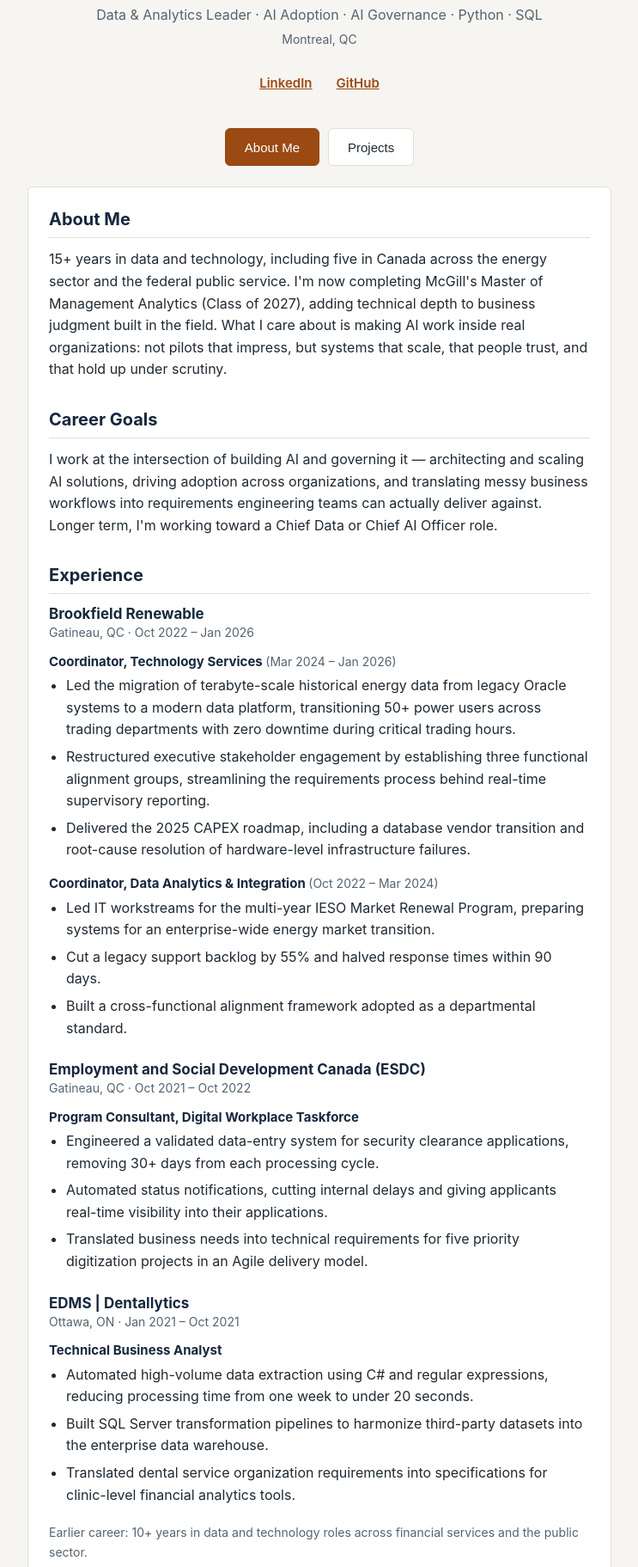
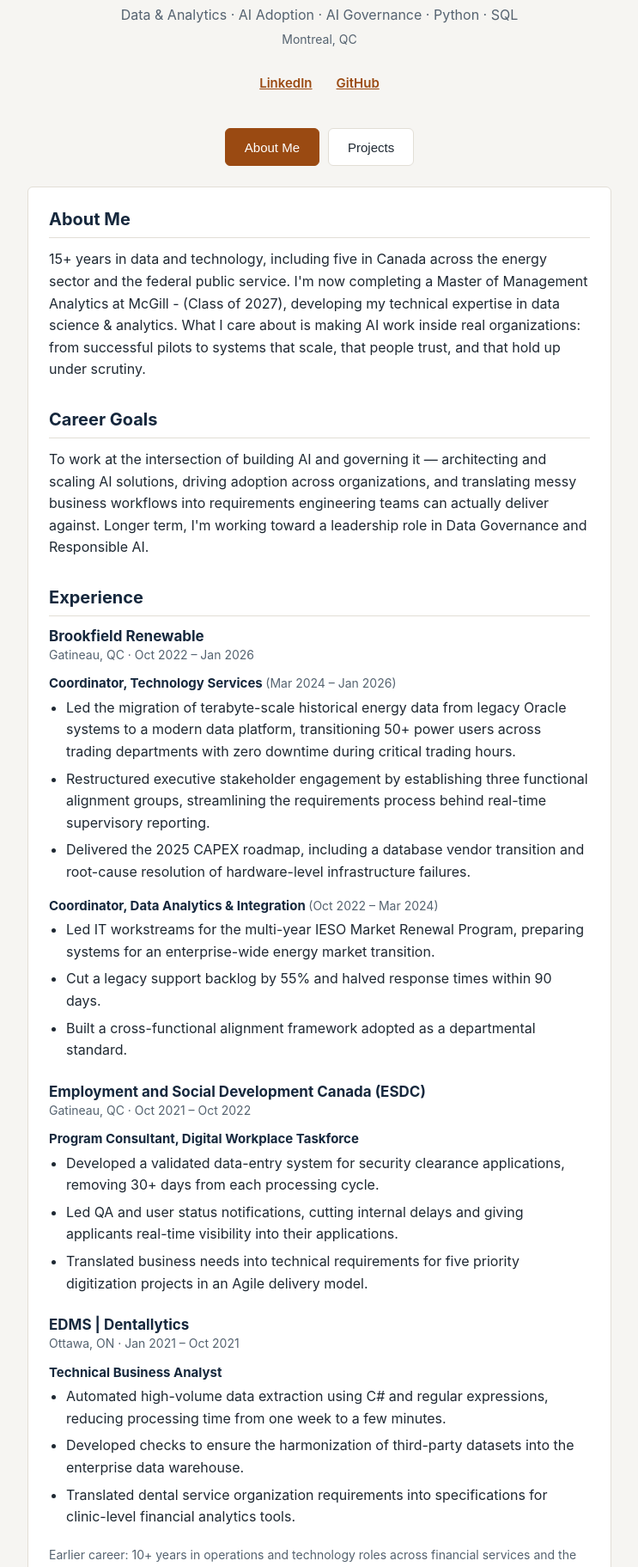
Before and after one commit to LoluPH/LoluPH.github.io, a plain HTML site: page index.html in a window 1280 px wide. Shown: the part 77-1900 px from the top of the page at 86% size, without its empty margins (268-1011 px from the left). Drawn offline with Linux system fonts and the light colour scheme.

Commit message:
Update index.html
"Made specific edits in my portfolio"

```diff
--- a/index.html
+++ b/index.html
@@ -287,7 +287,7 @@
       <header>
         <h1>Peace Isaac</h1>
         <p class="tagline">
-          Data & Analytics Leader · AI Adoption · AI Governance · Python · SQL
+          Data & Analytics · AI Adoption · AI Governance · Python · SQL
         </p>
         <p class="location">Montreal, QC</p>
 
@@ -325,10 +325,10 @@
             <p>
               15+ years in data and technology, including five in Canada
               across the energy sector and the federal public service. I'm
-              now completing McGill's Master of Management Analytics (Class
-              of 2027), adding technical depth to business judgment built in
-              the field. What I care about is making AI work inside real
-              organizations: not pilots that impress, but systems that
+              now completing a Master of Management Analytics at McGill - (Class
+              of 2027), developing my technical expertise in data science & analytics.
+              What I care about is making AI work inside real
+              organizations: from successful pilots to systems that
               scale, that people trust, and that hold up under scrutiny.
             </p>
           </section>
@@ -336,12 +336,12 @@
           <section>
             <h2>Career Goals</h2>
             <p>
-              I work at the intersection of building AI and governing it —
+              To work at the intersection of building AI and governing it —
               architecting and scaling AI solutions, driving adoption across
               organizations, and translating messy business workflows into
               requirements engineering teams can actually deliver against.
-              Longer term, I'm working toward a Chief Data or Chief AI
-              Officer role.
+              Longer term, I'm working toward a leadership role in Data Governance
+              and Responsible AI.
             </p>
           </section>
 
@@ -410,12 +410,12 @@
                 <h4>Program Consultant, Digital Workplace Taskforce</h4>
                 <ul>
                   <li>
-                    Engineered a validated data-entry system for security
+                    Developed a validated data-entry system for security
                     clearance applications, removing 30+ days from each
                     processing cycle.
                   </li>
                   <li>
-                    Automated status notifications, cutting internal delays
+                    Led QA and user  status notifications, cutting internal delays
                     and giving applicants real-time visibility into their
                     applications.
                   </li>
@@ -438,10 +438,10 @@
                   <li>
                     Automated high-volume data extraction using C# and
                     regular expressions, reducing processing time from one
-                    week to under 20 seconds.
+                    week to a few minutes.
                   </li>
                   <li>
-                    Built SQL Server transformation pipelines to harmonize
+                    Developed checks to ensure the harmonization of
                     third-party datasets into the enterprise data warehouse.
                   </li>
                   <li>
@@ -454,7 +454,7 @@
             </article>
 
             <p class="earlier-career">
-              Earlier career: 10+ years in data and technology roles across
+              Earlier career: 10+ years in operations and technology roles across
               financial services and the public sector.
             </p>
           </section>
@@ -467,6 +467,8 @@
               <li>Cloud AI Platforms (Microsoft Azure, AWS)</li>
               <li>Data Governance</li>
               <li>Stakeholder Translation</li>
+              <li>IT Operations Management</li>
+              <li>Change Management</li>
             </ul>
           </section>
         </div>
```
